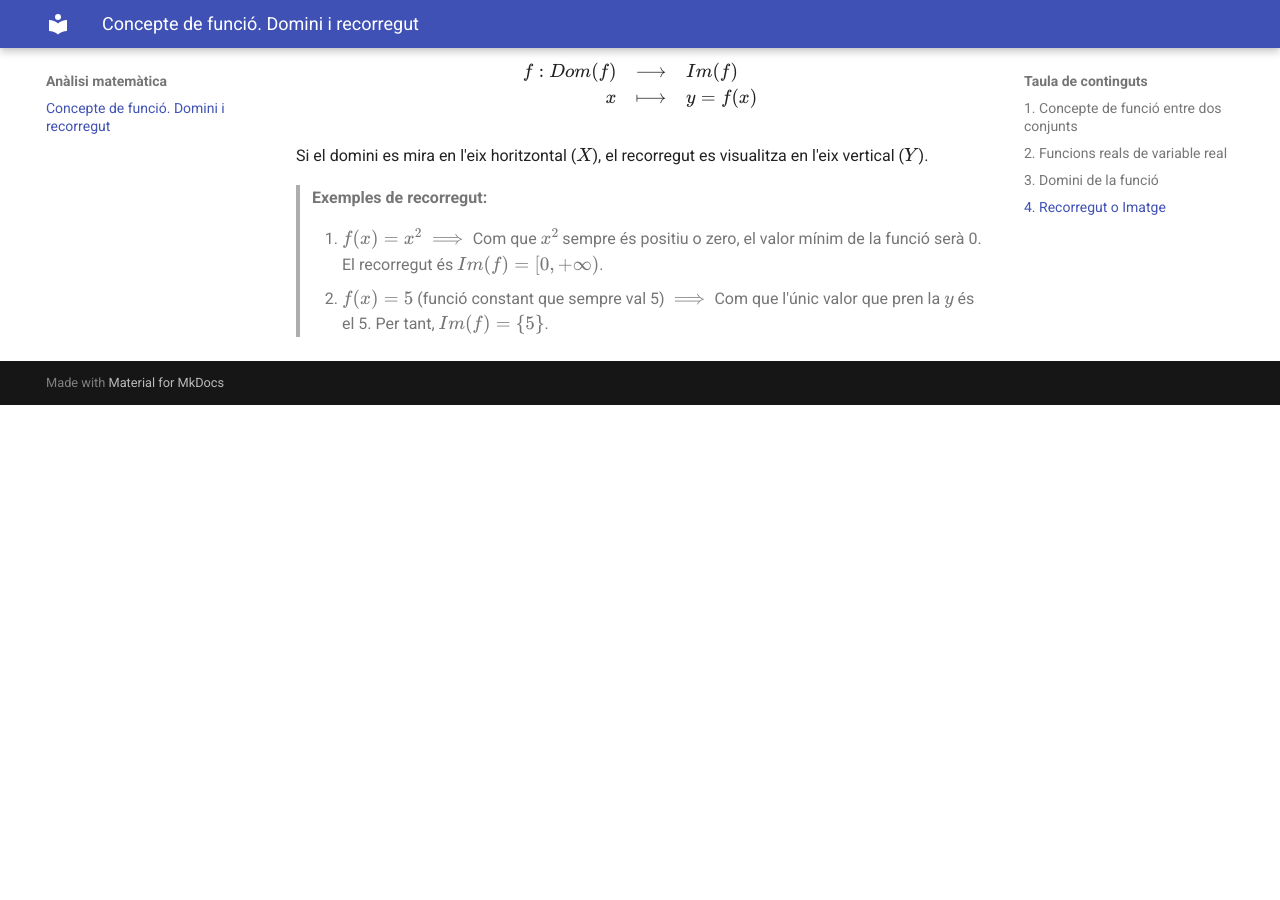
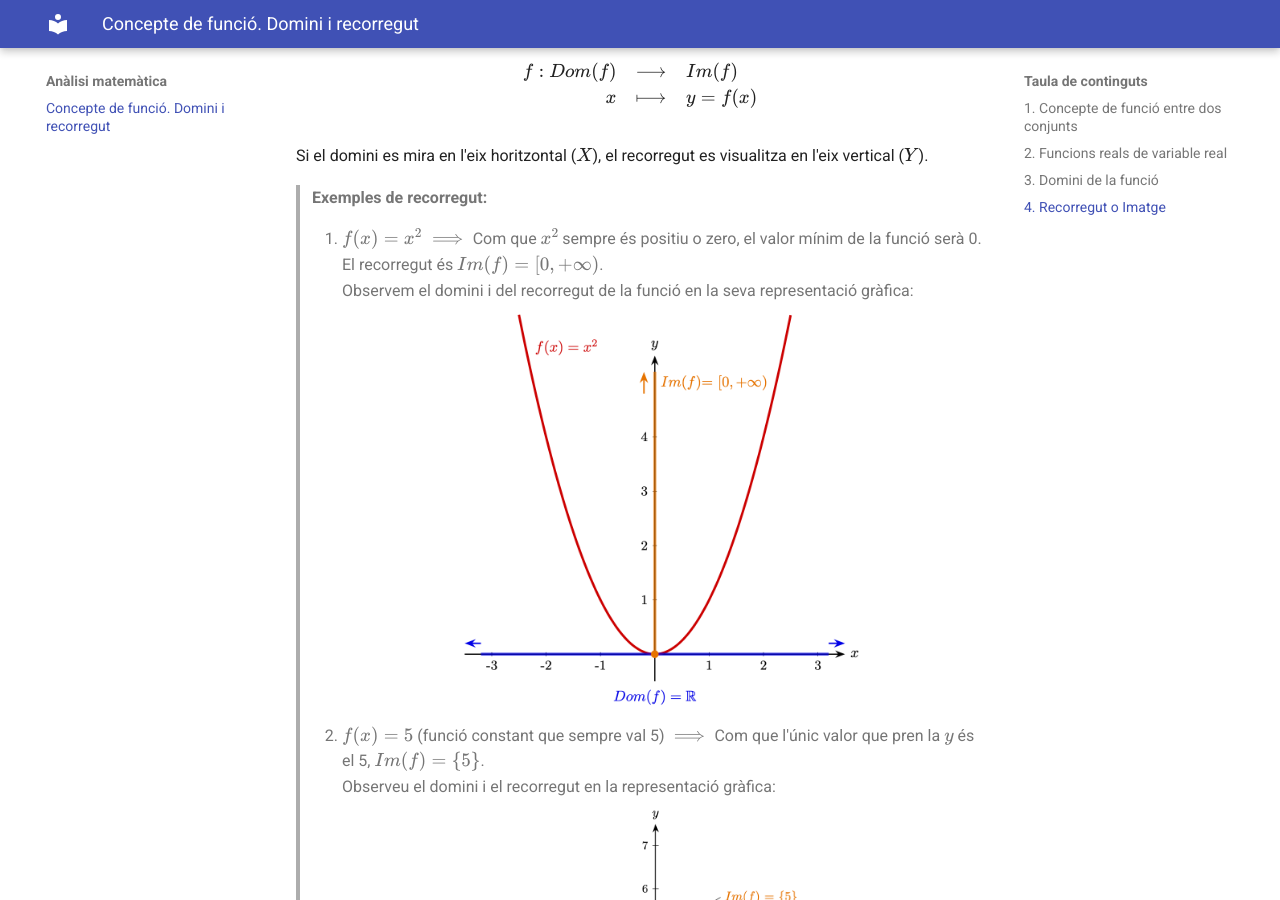
Before and after one commit to irazuzta/MatematiquesBat, an MkDocs documentation site: the page built from docs/analisi/01_concepte_funcio.md, in a window 1280 px wide and 900 px high, scrolled down 2678 px. Built offline with MkDocs 1.6.1 and Material for MkDocs 9.7.7, drawn with Linux system fonts in a browser that asks for light colours; before the commit the page ends 3083 px from its top, so only the background shows below that.

Commit message:
Anàlisi. Conceptes inicials

```diff
--- a/docs/analisi/01_concepte_funcio.md
+++ b/docs/analisi/01_concepte_funcio.md
@@ -101,4 +101,8 @@ Si el domini es mira en l'eix horitzontal ($X$), el recorregut es visualitza en
 > **Exemples de recorregut:**
 >
 > 1. $f(x) = x^2 \implies$ Com que $x^2$ sempre és positiu o zero, el valor mínim de la funció serà 0. El recorregut és $Im(f) = [0, +\infty)$.
-> 2. $f(x) = 5$ (funció constant que sempre val 5) $\implies$ Com que l'únic valor que pren la $y$ és el 5. Per tant, $Im(f) = \{5\}$.
+>Observem el domini i del recorregut de la funció en la seva representació gràfica:
+>![Domini i recorregut](../img/analisi/domini_recorregut.png){width=65%}
+> 2. $f(x) = 5$ (funció constant que sempre val 5) $\implies$ Com que l'únic valor que pren la $y$ és el 5, $Im(f) = \{5\}$.
+> Observeu el domini i el recorregut en la representació gràfica:
+> ![Domini i recorregut](../img/analisi/imatge_constant.png){width=65%}
```
Also changed, not shown: docs/img/analisi/domini_recorregut.png (added), docs/img/analisi/imatge_constant.png (added).
